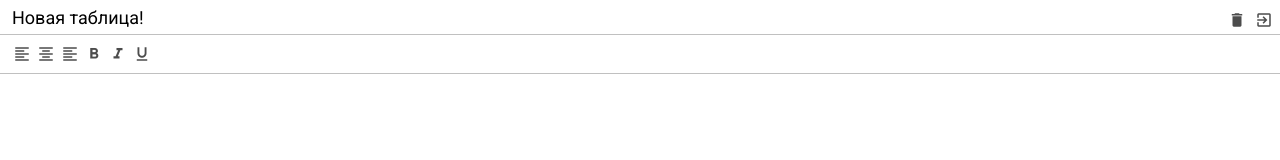
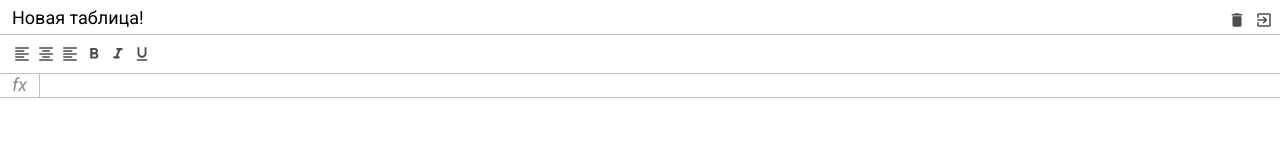
Before and after one commit to iv13-web/excel, a website built with webpack: page src/index.html in a window 1280 px wide. Built offline with nearby package versions, Linux system fonts and the light colour scheme.

Commit message:
add formula styles

```diff
--- a/src/index.html
+++ b/src/index.html
@@ -62,7 +62,16 @@
 
 
 
-        <div class="excel__formula"></div>
+        <div class="excel__formula">
+
+            <div class="info">fx</div>
+            <div class="input" contenteditable spellcheck="false"></div>
+
+        </div>
+
+
+
+
         <div class="excel__table"></div>
 
     </div>
--- a/src/scss/_variables.scss
+++ b/src/scss/_variables.scss
@@ -1,3 +1,5 @@
 $header-height: 34px;
 $toolbar-height: 40px;
+$formula-height: 24px;
+$info-cell-width: 40px;
 $border-color: #c0c0c0;
--- a/src/scss/formula.scss
+++ b/src/scss/formula.scss
@@ -1,3 +1,34 @@
+@import "mixins";
+@import "variables";
+
 .excel__formula {
+    position: absolute;
+    left: 0;
+    right: 0;
+    top: $header-height + $toolbar-height;
+    height: $formula-height;
+    display: flex;
+    align-items: center;
+    border-bottom: 1px solid $border-color;
+
+    & .info {
+        font-size: 18px;
+        font-style: italic;
+        border-right: 1px solid #c0c0c0;
+        min-width: 40px;
+        height: 100%;
+        display: flex;
+        justify-content: center;
+        align-items: center;
+    }
+
+    & .input {
+        padding: 4px;
+        font-size: 12px;
+        outline: none;
+        width: 100%;
+        height: 100%;
+        color: #000;
+    }
 
 }
--- a/src/scss/index.scss
+++ b/src/scss/index.scss
@@ -19,4 +19,5 @@
 
 .excel {
   position: relative;
+  color: #888;
 }
```
